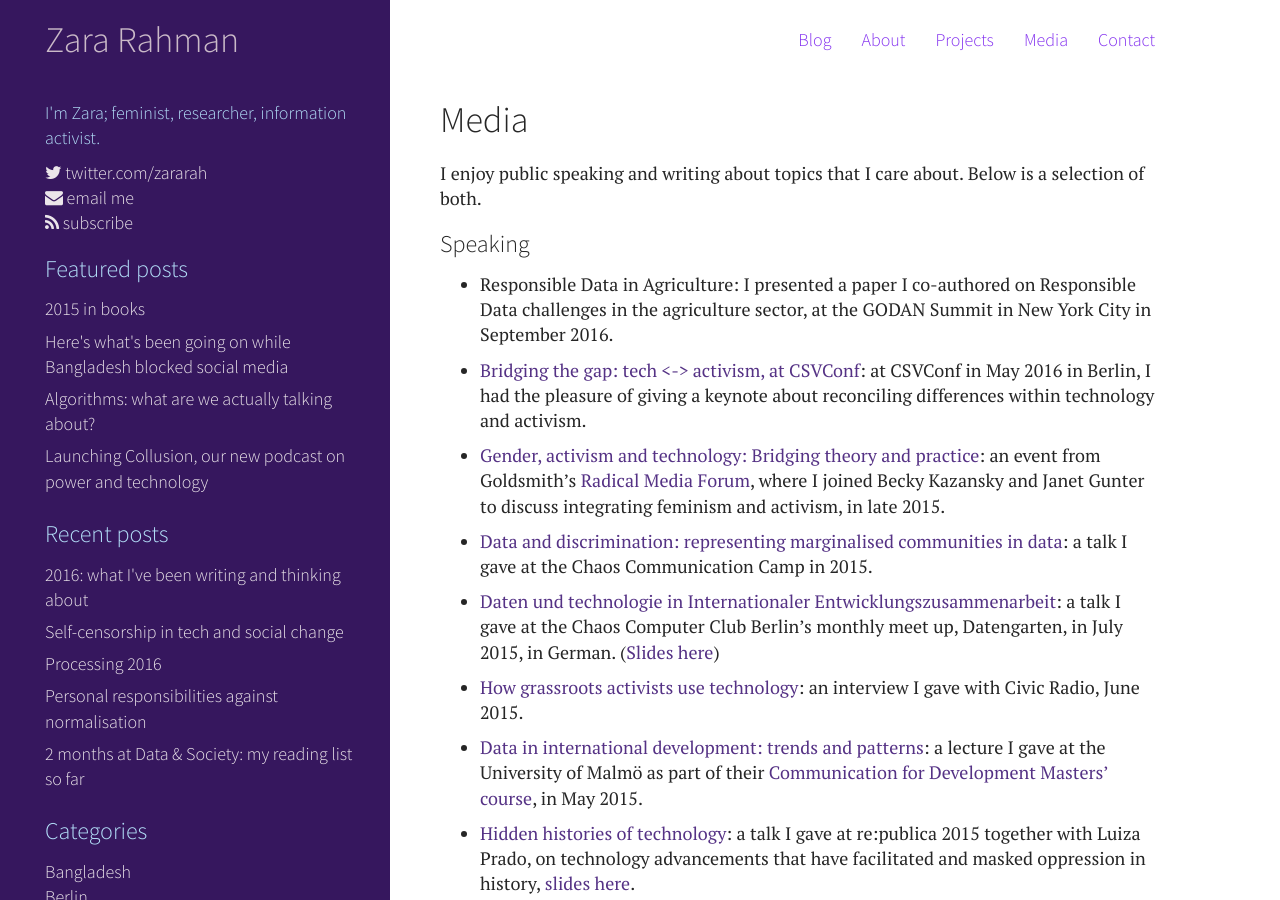
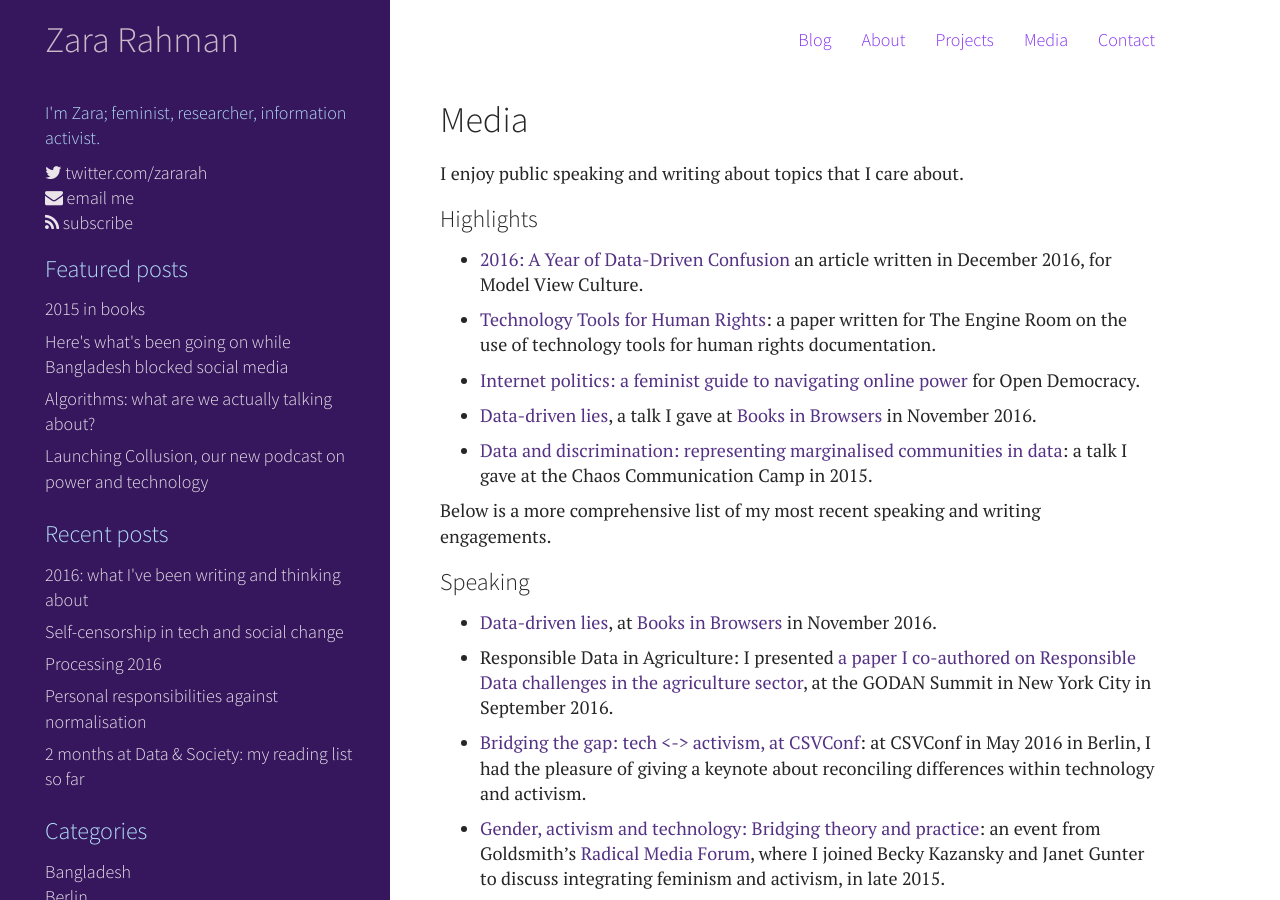
Before and after one commit to zararah/zararah.net, a Jekyll site: the page built from media/index.md, in a window 1280 px wide and 900 px high. Built offline with Jekyll 4.4.1, drawn with Linux system fonts in a browser that asks for light colours; Markdown is read by kramdown in place of the engine named in the settings; some of the changed text lies outside the part shown.

Commit message:
Update media page

```diff
--- a/media/index.md
+++ b/media/index.md
@@ -5,11 +5,27 @@
 
 ## Media
 
-I enjoy public speaking and writing about topics that I care about. Below is a selection of both.
+I enjoy public speaking and writing about topics that I care about.
+
+### Highlights
+
+* [2016: A Year of Data-Driven Confusion](https://modelviewculture.com/pieces/2016-a-year-of-data-driven-confusion) an article written in December 2016, for Model View Culture.
+
+* [Technology Tools for Human Rights](https://www.theengineroom.org/technology-tools-human-rights/): a paper written for The Engine Room on the use of technology tools for human rights documentation.
+
+* [Internet politics: a feminist guide to navigating online power](https://www.opendemocracy.net/5050/zara-rahman/internet-politics-feminist-guide-navigating-online-power) for Open Democracy.
+
+* [Data-driven lies](https://www.youtube.com/watch?v=HbPvhK2m8fU), a talk I gave at [Books in Browsers](http://booksinbrowsers.org/program/) in November 2016.
+
+* [Data and discrimination: representing marginalised communities in data](https://media.ccc.de/v/camp2015-6876-data_and_discrimination_representing_marginalised_communities_in_data): a talk I gave at the Chaos Communication Camp in 2015.
+
+Below is a more comprehensive list of my most recent speaking and writing engagements.
 
 ### Speaking
 
-* Responsible Data in Agriculture: I presented a paper I co-authored on Responsible Data challenges in the agriculture sector, at the GODAN Summit in New York City in September 2016.
+* [Data-driven lies](https://www.youtube.com/watch?v=HbPvhK2m8fU), at [Books in Browsers](http://booksinbrowsers.org/program/) in November 2016.
+
+* Responsible Data in Agriculture: I presented [a paper I co-authored on Responsible Data challenges in the agriculture sector](https://www.theengineroom.org/launching-new-responsible-data-in-agriculture-paper/), at the GODAN Summit in New York City in September 2016.
 
 * [Bridging the gap: tech <-> activism, at CSVConf](http://csvconf.com/): at CSVConf in May 2016 in Berlin, I had the pleasure of giving a keynote about reconciling differences within technology and activism.
 
@@ -50,11 +66,19 @@
 
 ### Writing
 
+* [2016: A Year of Data-Driven Confusion](https://modelviewculture.com/pieces/2016-a-year-of-data-driven-confusion) for Model View Culture.
+
+* [Technology Tools for Human Rights](https://www.theengineroom.org/technology-tools-human-rights/): a paper written for The Engine Room on the use of technology tools for human rights documentation.
+
+* [Responsible Data in Agriculture](https://www.theengineroom.org/launching-new-responsible-data-in-agriculture-paper/): [a paper co-written with Lindsay Ferris, for The Engine Room.
+
+* [Internet politics: a feminist guide to navigating online power](https://www.opendemocracy.net/5050/zara-rahman/internet-politics-feminist-guide-navigating-online-power) for Open Democracy.
+
 * [Feminist tech tools](http://www.genderit.org/feminist-talk/feminist-tech-tools)- a round up of some of my favourite technology tools, for [GenderIT.org.](genderit.org)
 
 * [The Potential Impact of Free Basics on SRHR Advocacy in Bangladesh](https://tacticaltech.org/news/now-out-arrow-change-2016-guest-edited-tactical-tech) - an article I wrote for the 2016 ARROW for Change journal, guest-edited by Tactical Technology Collective, on Sexuality, Sexual Reproductive Health and Rights, and the Internet.
 
-* [Responsible Data Reflection Stories](https://responsibledata.io/reflection-stories/), a set of nine case studies exploring the ethical challenges that arise from the use of data in advocacy and journalism.
+* [Responsible Data Reflection Stories](https://responsibledata.io/reflection-stories/), a set of nine case studies exploring the ethical challenges that arise from the use of data in advocacy and journalism
 
 * [Five ways tech is crowdsourcing women’s empowerment](http://www.theguardian.com/global-development-professionals-network/2016/feb/03/five-ways-tech-crowdsourcing-womens-empowerment)- an article for the Guardian Global Development Professionals Network, Feb 2016
 
```
